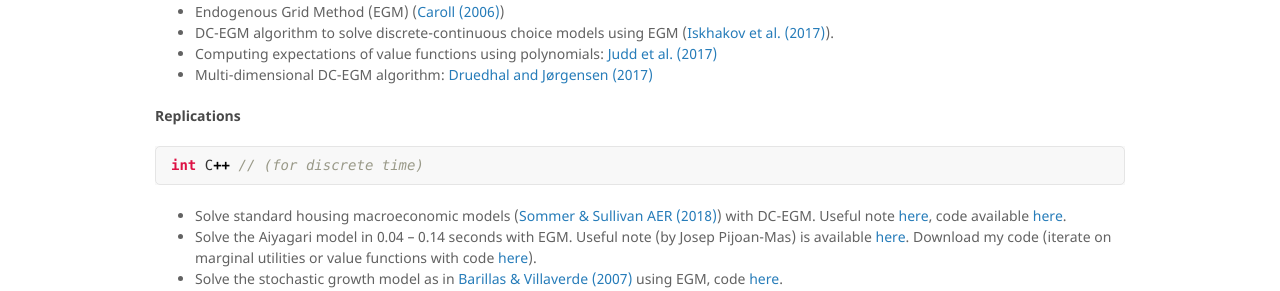
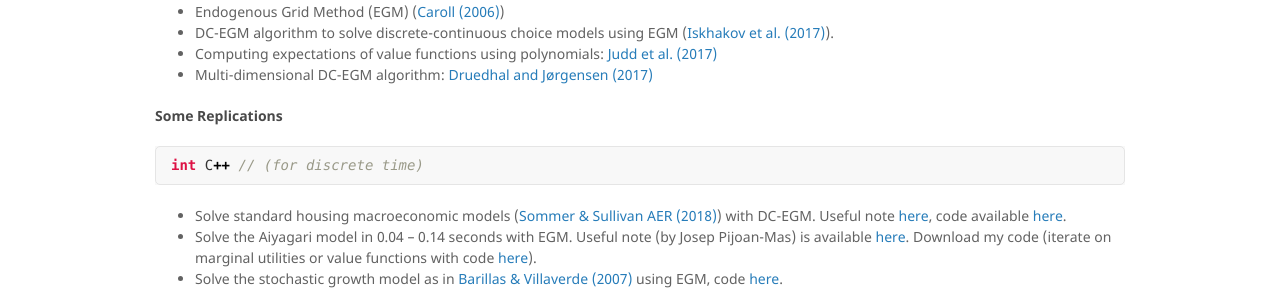
Before and after one commit to AGaillardTSE/AGaillardTSE.github.io, a Jekyll site: the page built from computing.md, in a window 1280 px wide. Shown: the part 173-464 px from the top of the page. Built offline with Jekyll 4.4.1, drawn with Linux system fonts in a browser that asks for light colours; our own code applies the rules of GitHub Pages for plain Markdown files.

Commit message:
Update computing.md

````diff
--- a/computing.md
+++ b/computing.md
@@ -12,7 +12,7 @@ layout: page
 * Multi-dimensional DC-EGM algorithm: [Druedhal and Jørgensen (2017)](https://www.sciencedirect.com/science/article/pii/S0165188916301920)
 
 
-#### Replications
+#### Some Replications
 
 ```c++
 int C++ // (for discrete time)
````
